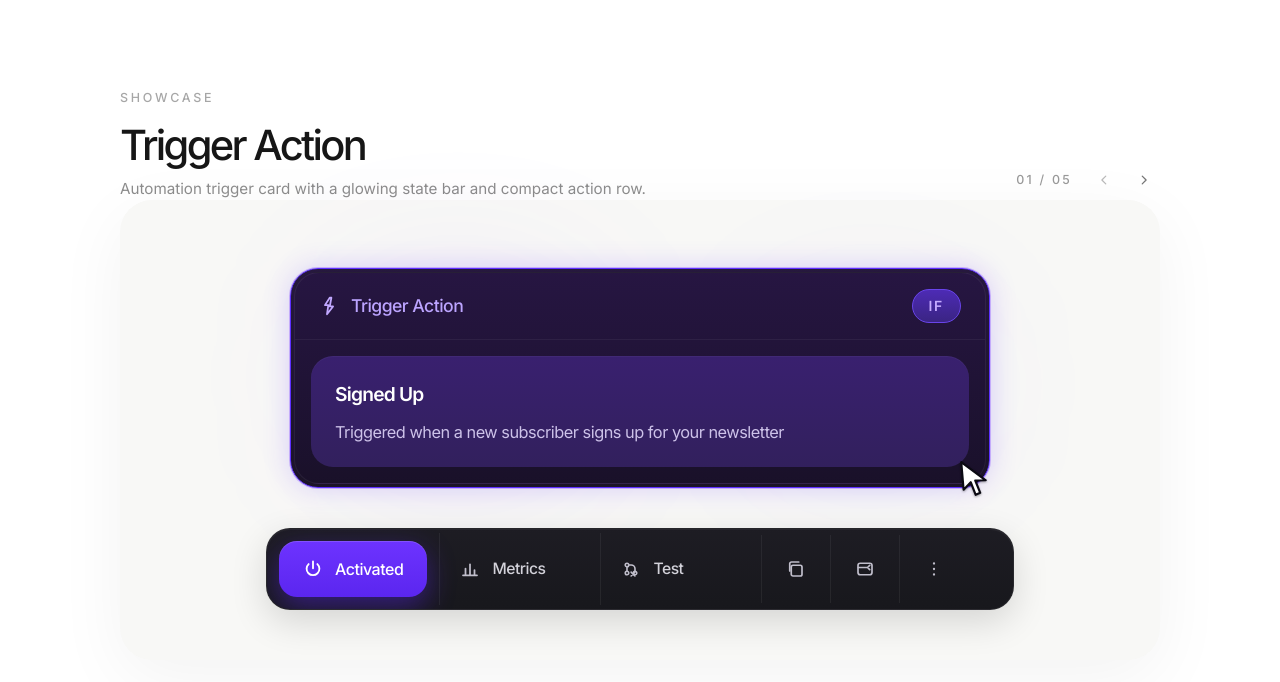
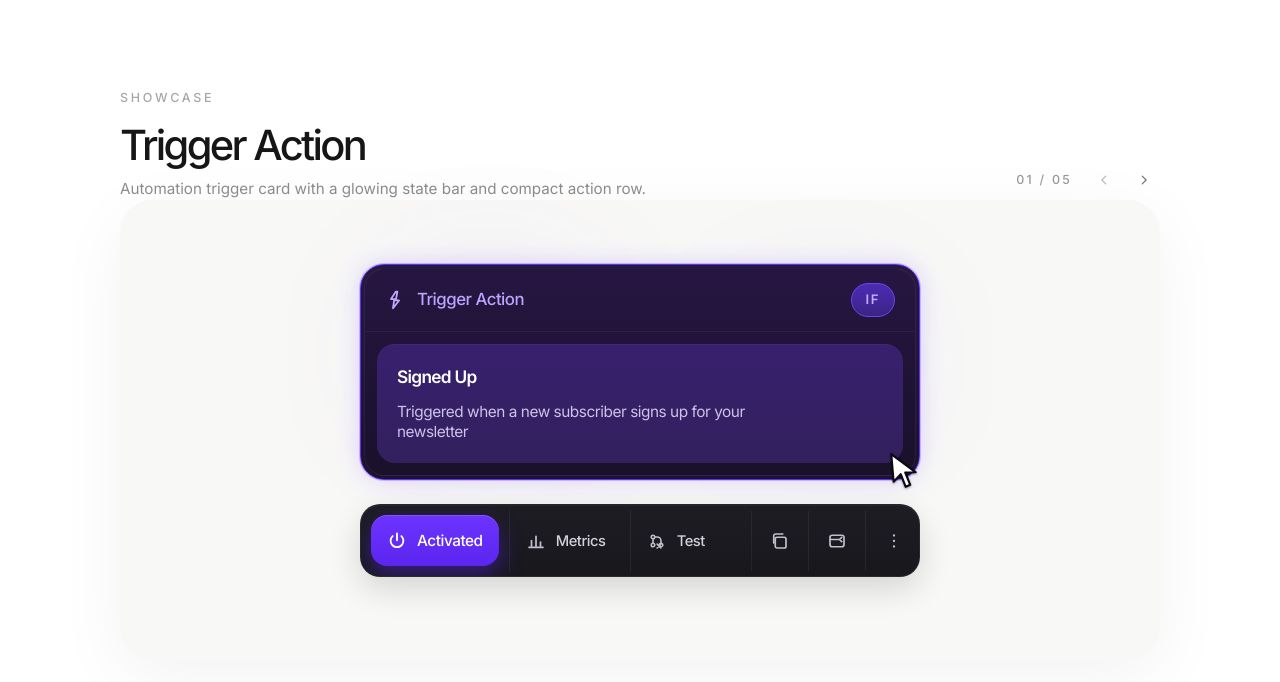
Before and after one commit to artistatbl/desgin, a Next.js app: page / in a window 1280 px wide. Shown: the top 682 px of the page. Built offline with nearby package versions, Linux system fonts and the light colour scheme.

Commit message:
Adjust trigger showcase size

```diff
--- a/src/components/trigger.tsx
+++ b/src/components/trigger.tsx
@@ -134,47 +134,47 @@ const toolbarItems = [
 
 export function Trigger() {
   return (
-    <div className="relative w-full max-w-[780px] px-2 pt-5 pb-2 text-white sm:px-4">
-      <div aria-hidden="true" className="absolute left-24 top-14 h-36 w-56 rounded-full bg-[#7a3cff]/12 blur-[82px]" />
-      <div aria-hidden="true" className="absolute top-[72px] right-[72px] h-32 w-44 rounded-full bg-[#5330ff]/10 blur-[74px]" />
+    <div className="relative w-full max-w-[620px] px-1 pt-4 pb-2 text-white sm:px-2">
+      <div aria-hidden="true" className="absolute left-18 top-12 h-28 w-44 rounded-full bg-[#7a3cff]/12 blur-[72px]" />
+      <div aria-hidden="true" className="absolute top-[64px] right-[56px] h-24 w-36 rounded-full bg-[#5330ff]/10 blur-[66px]" />
 
-      <div className="relative z-10 space-y-10">
-        <div className="relative mx-auto w-full max-w-[700px] rounded-[28px] border border-[#5d2fff] bg-[linear-gradient(180deg,rgba(34,20,58,0.98)_0%,rgba(23,15,36,0.98)_100%)] p-[3px] shadow-[0_0_0_1px_rgba(145,94,255,0.4),0_0_28px_rgba(91,39,255,0.2)]">
-          <div className="overflow-hidden rounded-[25px] border border-white/6 bg-[linear-gradient(180deg,rgba(39,22,66,0.98)_0%,rgba(26,17,42,0.98)_100%)]">
-            <div className="flex items-center justify-between border-b border-white/5 px-5 py-4 sm:px-6">
+      <div className="relative z-10 space-y-6">
+        <div className="relative mx-auto w-full max-w-[560px] rounded-[24px] border border-[#5d2fff] bg-[linear-gradient(180deg,rgba(34,20,58,0.98)_0%,rgba(23,15,36,0.98)_100%)] p-[3px] shadow-[0_0_0_1px_rgba(145,94,255,0.4),0_0_24px_rgba(91,39,255,0.18)]">
+          <div className="overflow-hidden rounded-[21px] border border-white/6 bg-[linear-gradient(180deg,rgba(39,22,66,0.98)_0%,rgba(26,17,42,0.98)_100%)]">
+            <div className="flex items-center justify-between border-b border-white/5 px-4 py-3.5 sm:px-5">
               <div className="flex items-center gap-3 text-[#c1a8ff]">
                 <BoltIcon />
-                <span className="text-[1.05rem] font-medium tracking-[-0.03em] text-[#bca4ff] sm:text-[1.1rem]">
+                <span className="text-[1rem] font-medium tracking-[-0.03em] text-[#bca4ff] sm:text-[1.05rem]">
                   Trigger Action
                 </span>
               </div>
 
-              <div className="rounded-full border border-[#6944ea] bg-[linear-gradient(180deg,#4d2bb5_0%,#3a2483_100%)] px-4 py-1.5 text-sm font-semibold tracking-[0.12em] text-[#c6abff]">
+              <div className="rounded-full border border-[#6944ea] bg-[linear-gradient(180deg,#4d2bb5_0%,#3a2483_100%)] px-3.5 py-1.5 text-[0.82rem] font-semibold tracking-[0.12em] text-[#c6abff]">
                 IF
               </div>
             </div>
 
-            <div className="p-3 sm:p-4">
-              <div className="rounded-[22px] bg-[linear-gradient(180deg,#39206f_0%,#32205d_100%)] px-5 py-6 shadow-[inset_0_1px_0_rgba(255,255,255,0.04)] sm:px-6">
-                <h2 className="text-[1.1rem] font-semibold tracking-[-0.04em] text-white sm:text-[1.2rem]">
+            <div className="p-3">
+              <div className="rounded-[18px] bg-[linear-gradient(180deg,#39206f_0%,#32205d_100%)] px-4 py-5 shadow-[inset_0_1px_0_rgba(255,255,255,0.04)] sm:px-5">
+                <h2 className="text-[1.02rem] font-semibold tracking-[-0.04em] text-white sm:text-[1.08rem]">
                   Signed Up
                 </h2>
-                <p className="mt-3 max-w-[530px] text-[0.98rem] leading-[1.35] tracking-[-0.03em] text-[#cdc2e9] sm:text-[1.02rem]">
+                <p className="mt-3 max-w-[410px] text-[0.92rem] leading-[1.35] tracking-[-0.03em] text-[#cdc2e9] sm:text-[0.96rem]">
                   Triggered when a new subscriber signs up for your newsletter
                 </p>
               </div>
             </div>
           </div>
 
-          <div className="absolute bottom-0 right-1 h-10 w-10 translate-x-3 translate-y-3">
+          <div className="absolute bottom-0 right-1 h-9 w-9 translate-x-2 translate-y-2">
             <CursorIcon />
           </div>
         </div>
 
-        <div className="mx-auto flex w-full max-w-[770px] items-center overflow-hidden rounded-[24px] border border-white/6 bg-[linear-gradient(180deg,rgba(25,24,31,0.98)_0%,rgba(19,19,24,0.98)_100%)] text-[#d3d2da] shadow-[0_12px_36px_rgba(0,0,0,0.14),inset_0_1px_0_rgba(255,255,255,0.04)]">
+        <div className="mx-auto flex w-full max-w-[560px] items-center overflow-hidden rounded-[20px] border border-white/6 bg-[linear-gradient(180deg,rgba(25,24,31,0.98)_0%,rgba(19,19,24,0.98)_100%)] text-[#d3d2da] shadow-[0_12px_32px_rgba(0,0,0,0.14),inset_0_1px_0_rgba(255,255,255,0.04)]">
           <button
             type="button"
-            className="m-3 flex items-center gap-3 rounded-[18px] bg-[linear-gradient(180deg,#6d33ff_0%,#5b26ef_100%)] px-6 py-4 text-[1rem] font-medium tracking-[-0.03em] text-white shadow-[0_10px_28px_rgba(91,38,239,0.45),inset_0_1px_0_rgba(255,255,255,0.15)]"
+            className="m-2.5 flex items-center gap-2.5 rounded-[16px] bg-[linear-gradient(180deg,#6d33ff_0%,#5b26ef_100%)] px-4 py-3.5 text-[0.96rem] font-medium tracking-[-0.03em] text-white shadow-[0_10px_24px_rgba(91,38,239,0.45),inset_0_1px_0_rgba(255,255,255,0.15)]"
           >
             <PowerIcon />
             <span>Activated</span>
@@ -187,8 +187,8 @@ export function Trigger() {
             >
               <button
                 type="button"
-                className={`flex items-center gap-3 px-5 py-6 text-[0.98rem] font-medium tracking-[-0.03em] text-[#d3d2da] transition-colors hover:text-white ${
-                  item.iconOnly ? "justify-center sm:min-w-[68px]" : "sm:min-w-[160px]"
+                className={`flex items-center gap-2.5 px-4 py-5 text-[0.92rem] font-medium tracking-[-0.03em] text-[#d3d2da] transition-colors hover:text-white ${
+                  item.iconOnly ? "justify-center sm:min-w-[56px]" : "sm:min-w-[120px]"
                 }`}
                 aria-label={item.label || "Toolbar action"}
               >
```
